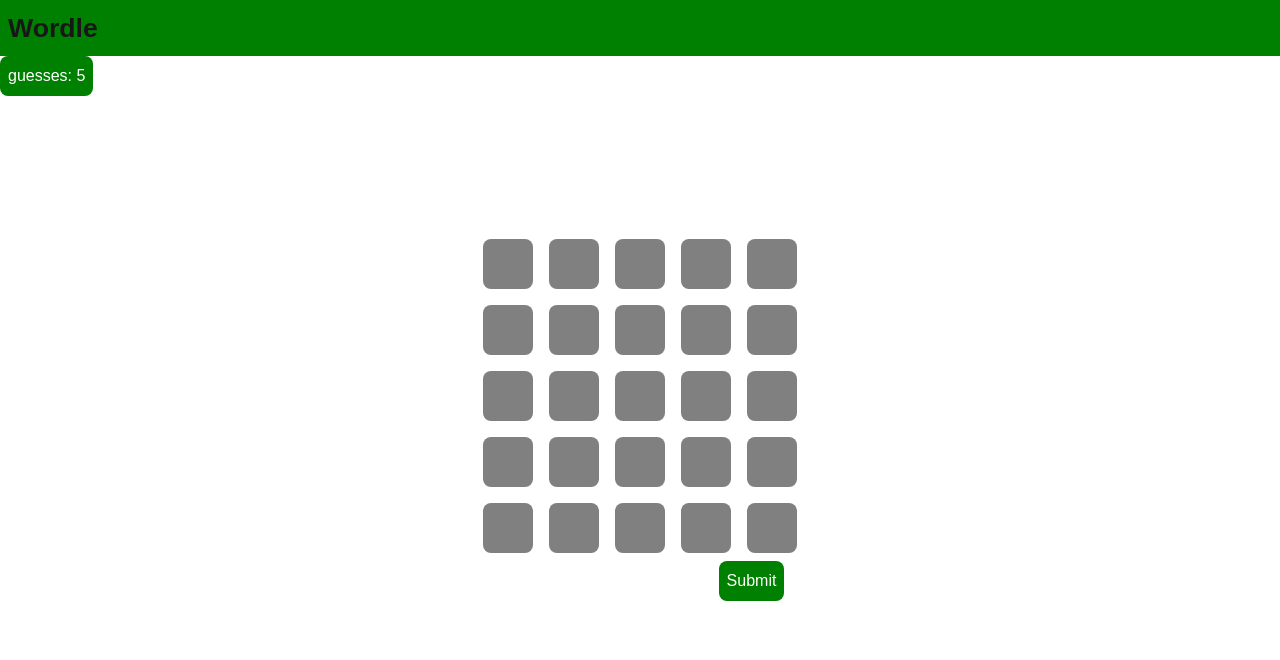
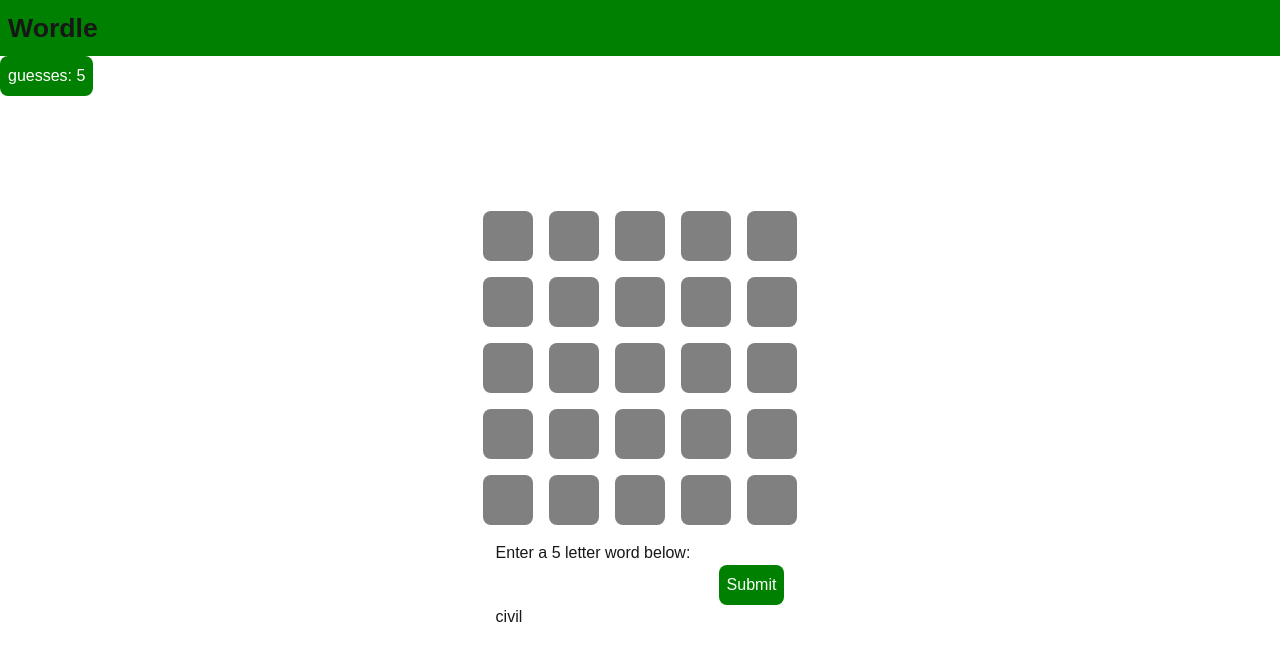
Before and after one commit to cambo2015/wordle, a Next.js app: page / in a window 1280 px wide. Shown: the top 660 px of the page. Built offline with nearby package versions, Linux system fonts and the light colour scheme.

Commit message:
the actual word now changes

```diff
--- a/app/globals.css
+++ b/app/globals.css
@@ -118,5 +118,9 @@ button{
   text-align: center;
 }
 
+#input-container{
+  margin-top: 0.5rem;
+}
+
 
 /*END*/
--- a/app/page.tsx
+++ b/app/page.tsx
@@ -3,10 +3,14 @@
 import Word from "./components/Word";
 import { ChangeEvent,MouseEvent, useEffect, useState } from "react";
 import ReloadButton from "./components/ReloadButton"
+import { getWord } from "./words";
 
 export default function Home() {
-  const actualWord = "Paint"
+
+
+
   const maxNumGuesses = 5
+  const [actualWord,setActualWord] = useState<string>(getWord())
   const [numGuesses,setNumGuesses] = useState<number>(maxNumGuesses)
   const [guesses,setGuesses] = useState<string[]>([])
   const [currentInput,setCurrentInput] = useState<string>("")
@@ -24,6 +28,7 @@ export default function Home() {
       setCurrentInput("")
       setEmptyBoxes(new Array(maxNumGuesses).fill(0))
       setGameOver(false)
+      setActualWord(getWord())
   }
 
   const handleSetOnChange = (e:ChangeEvent<HTMLInputElement>)=>{
@@ -73,12 +78,15 @@ export default function Home() {
           </div>
           <div>
             {/*start*/}
-              <div className="d-flex">
-                <input onChange={handleSetOnChange} />
-                {
-                  gameOver? <ReloadButton reset={reset}/>: <button onClick={handleOnClick} disabled={gameOver}>Submit</button>
-                }
-
+              <div id="input-container"  >
+                <p>Enter a 5 letter word below:</p>
+                <div className="d-flex">
+                    <input onChange={handleSetOnChange} />
+                    {
+                      gameOver? <ReloadButton reset={reset}/>: <button onClick={handleOnClick} disabled={gameOver}>Submit</button>
+                    }
+                </div>
+                <p>{actualWord}</p>
               </div>
             {/* end */}
           </div>
--- /dev/null
+++ b/app/words.ts
@@ -0,0 +1,27 @@
+export const fiveLetterWords:string[] = [
+  "apple","beach","brain","bread","brick","brown","chair","cloud","dance","dream",
+  "eagle","earth","flame","fruit","giant","grape","green","happy","heart","house",
+  "jelly","knife","laugh","light","magic","metal","mouse","music","night","ocean",
+  "paint","piano","pizza","plant","queen","quiet","radio","river","robot","rough",
+  "score","sheep","shirt","smile","snake","sound","space","spoon","sport","stack",
+  "stone","storm","table","tiger","train","truck","uncle","vivid","water","whale",
+  "world","youth","zebra","actor","adore","agent","album","alert","alive","angel",
+  "angry","arena","argue","arrow","asset","audio","award","bacon","badge","basic",
+  "batch","began","birth","black","blame","blast","blend","blind","block","blood",
+  "board","boost","bound","brain","brand","brave","break","bring","broad","cable",
+  "camel","candy","carry","catch","cause","chain","chalk","charm","chase","cheap",
+  "check","chess","chief","child","civil","claim","class","clean","clear","clerk",
+  "click","clock","close","coach","coast","color","comic","count","court","cover",
+  "craft","crash","cream","crime","cross","crowd","crown","curve","cycle","daily",
+  "dated","dealt","death","delay","depth","devil","dirty","doubt","dozen","draft",
+  "drama","drawn","dress","drill","drink","drive","eager","early","elect","elite",
+  "empty","enemy","enjoy","enter","equal","error","event","every","exact","exist",
+  "extra","faith","false","fault","fiber","field","fifth","fight","final","first",
+  "flash","fleet","floor","focus","force","forth","fresh","front","funny","glass",
+  "globe","glory","grace","grade","grand","grant","grass","great","group","guard"
+];
+
+export const getWord = ()=>{
+  const index = Math.floor(Math.random()* fiveLetterWords.length )
+      return fiveLetterWords[index]
+}
```
